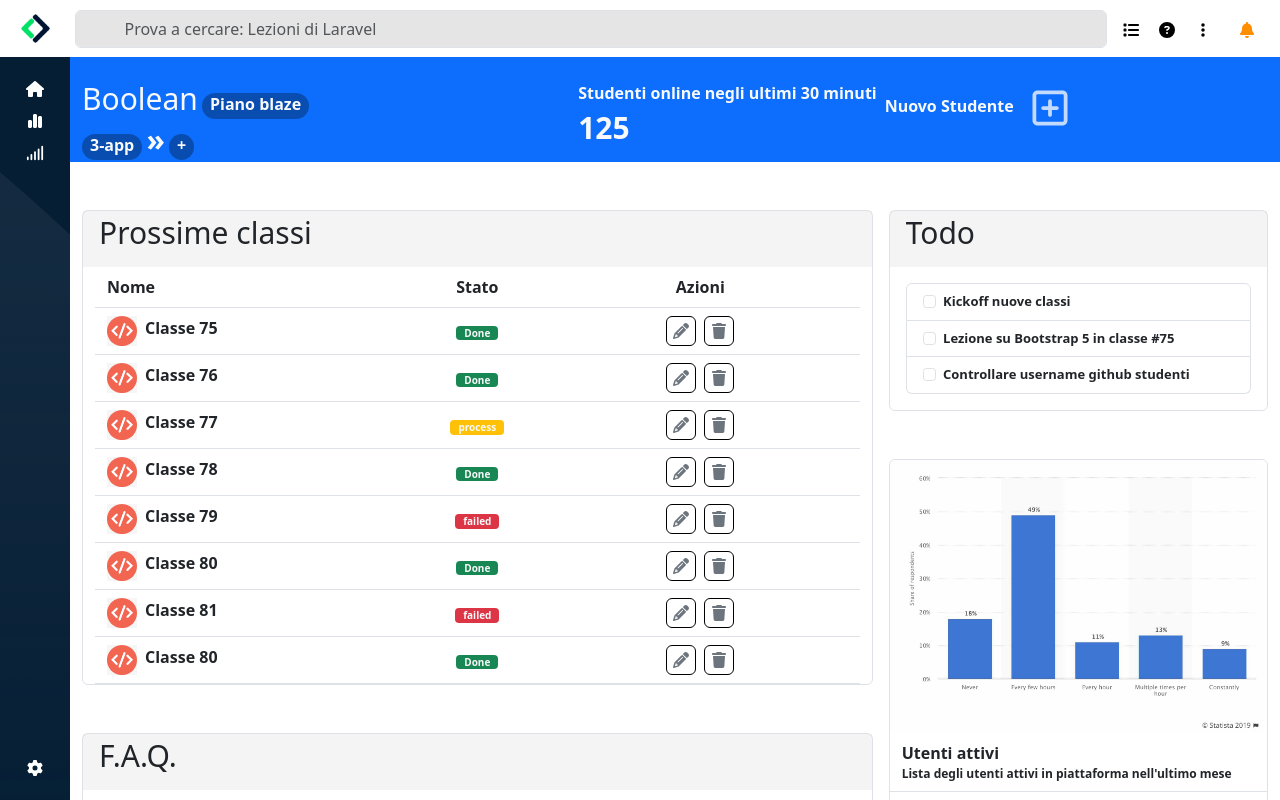
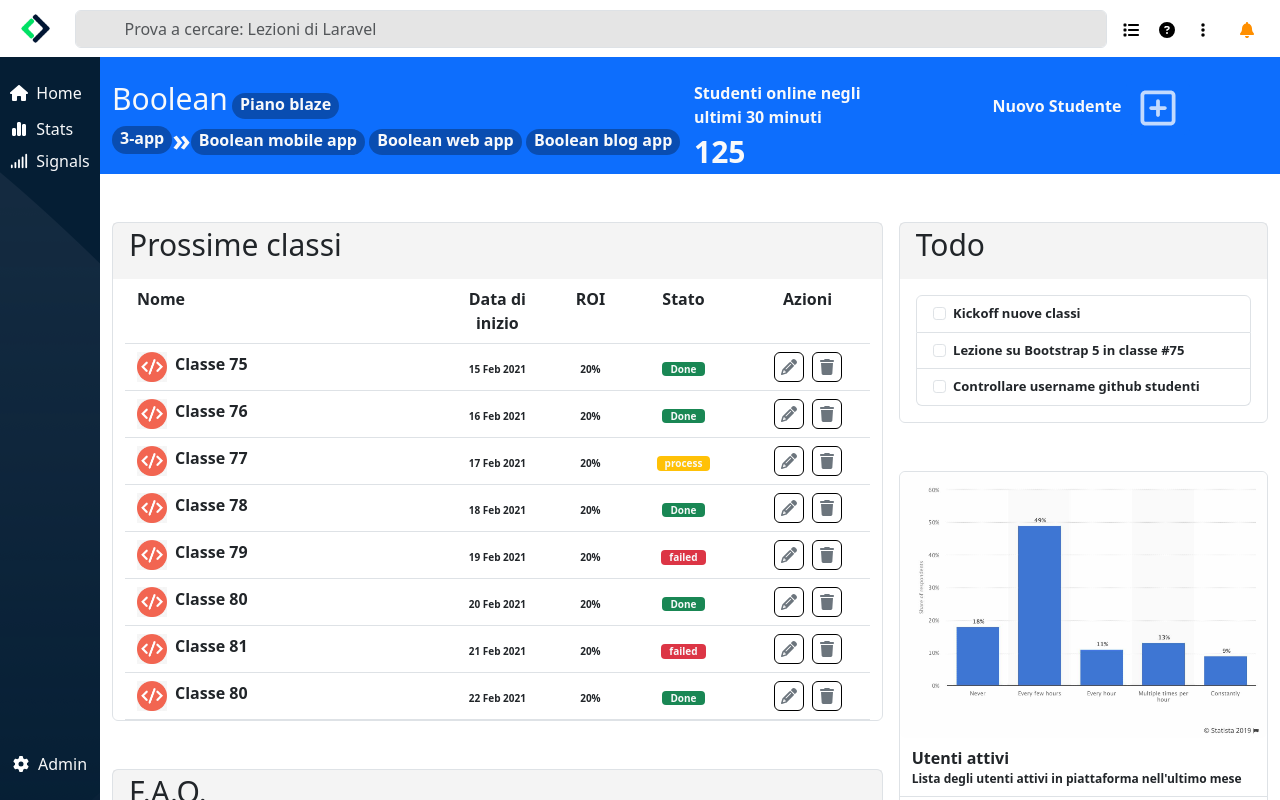
Before and after one commit to AlessioPirrotta/html-css-bootstrap-dashboard, a plain HTML site: page index.html in a window 1280 px wide. Drawn offline with nearby package versions, Linux system fonts and the light colour scheme.

Commit message:
exercise completed

```diff
--- a/assets/css/style.css
+++ b/assets/css/style.css
@@ -53,6 +53,11 @@ img{
     background-image: none;
 }
 
+#offcanvasRight{
+    width: 100%;
+}
+
+
 
 
 /* hover */
@@ -62,3 +67,24 @@ img{
     cursor: pointer;
 
 }
+
+.back_white:hover{
+    background-color: rgba(255, 255, 255, .3);
+    cursor: pointer;
+
+}
+
+
+
+
+@media screen and (min-width: 992px) {
+    #offcanvasRight{
+        width: 75%;
+    }
+
+    .leftbar{
+        width:100px ;
+    }
+
+
+}
--- a/index.html
+++ b/index.html
@@ -37,15 +37,29 @@
   <main>
     <div class="container-fluid d-flex p-0">
     <section class="d-flex">
-      <div class="leftbar d-flex flex-column align-items-center justify-content-between">
-        <div class="d-flex flex-column align-items-center">
-          <svg class="mt-4 mb-2" xmlns="http://www.w3.org/2000/svg" height="16" width="18" fill="white" viewBox="0 0 576 512"><!--!Font Awesome Free 6.5.1 by @fontawesome - https://fontawesome.com License - https://fontawesome.com/license/free Copyright 2023 Fonticons, Inc.--><path d="M575.8 255.5c0 18-15 32.1-32 32.1h-32l.7 160.2c0 2.7-.2 5.4-.5 8.1V472c0 22.1-17.9 40-40 40H456c-1.1 0-2.2 0-3.3-.1c-1.4 .1-2.8 .1-4.2 .1H416 392c-22.1 0-40-17.9-40-40V448 384c0-17.7-14.3-32-32-32H256c-17.7 0-32 14.3-32 32v64 24c0 22.1-17.9 40-40 40H160 128.1c-1.5 0-3-.1-4.5-.2c-1.2 .1-2.4 .2-3.6 .2H104c-22.1 0-40-17.9-40-40V360c0-.9 0-1.9 .1-2.8V287.6H32c-18 0-32-14-32-32.1c0-9 3-17 10-24L266.4 8c7-7 15-8 22-8s15 2 21 7L564.8 231.5c8 7 12 15 11 24z"/></svg>
-          <svg class="my-2" xmlns="http://www.w3.org/2000/svg" height="16" width="18" fill="white" viewBox="0 0 448 512"><!--!Font Awesome Free 6.5.1 by @fontawesome - https://fontawesome.com License - https://fontawesome.com/license/free Copyright 2023 Fonticons, Inc.--><path d="M160 80c0-26.5 21.5-48 48-48h32c26.5 0 48 21.5 48 48V432c0 26.5-21.5 48-48 48H208c-26.5 0-48-21.5-48-48V80zM0 272c0-26.5 21.5-48 48-48H80c26.5 0 48 21.5 48 48V432c0 26.5-21.5 48-48 48H48c-26.5 0-48-21.5-48-48V272zM368 96h32c26.5 0 48 21.5 48 48V432c0 26.5-21.5 48-48 48H368c-26.5 0-48-21.5-48-48V144c0-26.5 21.5-48 48-48z"/></svg>
-          <svg class="my-2" xmlns="http://www.w3.org/2000/svg" height="16" width="18" fill="white" viewBox="0 0 640 512"><!--!Font Awesome Free 6.5.1 by @fontawesome - https://fontawesome.com License - https://fontawesome.com/license/free Copyright 2023 Fonticons, Inc.--><path d="M576 0c17.7 0 32 14.3 32 32V480c0 17.7-14.3 32-32 32s-32-14.3-32-32V32c0-17.7 14.3-32 32-32zM448 96c17.7 0 32 14.3 32 32V480c0 17.7-14.3 32-32 32s-32-14.3-32-32V128c0-17.7 14.3-32 32-32zM352 224V480c0 17.7-14.3 32-32 32s-32-14.3-32-32V224c0-17.7 14.3-32 32-32s32 14.3 32 32zM192 288c17.7 0 32 14.3 32 32V480c0 17.7-14.3 32-32 32s-32-14.3-32-32V320c0-17.7 14.3-32 32-32zM96 416v64c0 17.7-14.3 32-32 32s-32-14.3-32-32V416c0-17.7 14.3-32 32-32s32 14.3 32 32z"/></svg>
+      <div class="leftbar d-flex flex-column align-items-center justify-content-between text-light">
+        <div class="d-flex flex-column align-items-start">
+          <div class="d-flex w-100 justify-content-start align-items-center gap-2 px-1 mt-4 back_white">
+            <svg class=" mb-2" xmlns="http://www.w3.org/2000/svg" height="16" width="18" fill="white" viewBox="0 0 576 512"><!--!Font Awesome Free 6.5.1 by @fontawesome - https://fontawesome.com License - https://fontawesome.com/license/free Copyright 2023 Fonticons, Inc.--><path d="M575.8 255.5c0 18-15 32.1-32 32.1h-32l.7 160.2c0 2.7-.2 5.4-.5 8.1V472c0 22.1-17.9 40-40 40H456c-1.1 0-2.2 0-3.3-.1c-1.4 .1-2.8 .1-4.2 .1H416 392c-22.1 0-40-17.9-40-40V448 384c0-17.7-14.3-32-32-32H256c-17.7 0-32 14.3-32 32v64 24c0 22.1-17.9 40-40 40H160 128.1c-1.5 0-3-.1-4.5-.2c-1.2 .1-2.4 .2-3.6 .2H104c-22.1 0-40-17.9-40-40V360c0-.9 0-1.9 .1-2.8V287.6H32c-18 0-32-14-32-32.1c0-9 3-17 10-24L266.4 8c7-7 15-8 22-8s15 2 21 7L564.8 231.5c8 7 12 15 11 24z"/></svg>
+            <span class=" mb-2 d-none d-lg-block">Home</span>
+          </div>
+          <div class="d-flex w-100 justify-content-start align-items-center gap-2 px-1 back_white">
+            <svg class="my-2" xmlns="http://www.w3.org/2000/svg" height="16" width="18" fill="white" viewBox="0 0 448 512"><!--!Font Awesome Free 6.5.1 by @fontawesome - https://fontawesome.com License - https://fontawesome.com/license/free Copyright 2023 Fonticons, Inc.--><path d="M160 80c0-26.5 21.5-48 48-48h32c26.5 0 48 21.5 48 48V432c0 26.5-21.5 48-48 48H208c-26.5 0-48-21.5-48-48V80zM0 272c0-26.5 21.5-48 48-48H80c26.5 0 48 21.5 48 48V432c0 26.5-21.5 48-48 48H48c-26.5 0-48-21.5-48-48V272zM368 96h32c26.5 0 48 21.5 48 48V432c0 26.5-21.5 48-48 48H368c-26.5 0-48-21.5-48-48V144c0-26.5 21.5-48 48-48z"/></svg>
+            <span class=" d-none d-lg-block">Stats</span>
+          </div>
+
+          <div class="d-flex w-100 justify-content-start align-items-center gap-2 px-1 back_white">
+            <svg class="my-2" xmlns="http://www.w3.org/2000/svg" height="16" width="18" fill="white" viewBox="0 0 640 512"><!--!Font Awesome Free 6.5.1 by @fontawesome - https://fontawesome.com License - https://fontawesome.com/license/free Copyright 2023 Fonticons, Inc.--><path d="M576 0c17.7 0 32 14.3 32 32V480c0 17.7-14.3 32-32 32s-32-14.3-32-32V32c0-17.7 14.3-32 32-32zM448 96c17.7 0 32 14.3 32 32V480c0 17.7-14.3 32-32 32s-32-14.3-32-32V128c0-17.7 14.3-32 32-32zM352 224V480c0 17.7-14.3 32-32 32s-32-14.3-32-32V224c0-17.7 14.3-32 32-32s32 14.3 32 32zM192 288c17.7 0 32 14.3 32 32V480c0 17.7-14.3 32-32 32s-32-14.3-32-32V320c0-17.7 14.3-32 32-32zM96 416v64c0 17.7-14.3 32-32 32s-32-14.3-32-32V416c0-17.7 14.3-32 32-32s32 14.3 32 32z"/></svg>
+            <span class=" d-none d-lg-block">Signals</span>
+          </div>
+
+
+
         </div>
 
-        <div>
-          <svg class="mb-4" xmlns="http://www.w3.org/2000/svg" height="16" width="18" fill="white" viewBox="0 0 512 512"><!--!Font Awesome Free 6.5.1 by @fontawesome - https://fontawesome.com License - https://fontawesome.com/license/free Copyright 2023 Fonticons, Inc.--><path d="M495.9 166.6c3.2 8.7 .5 18.4-6.4 24.6l-43.3 39.4c1.1 8.3 1.7 16.8 1.7 25.4s-.6 17.1-1.7 25.4l43.3 39.4c6.9 6.2 9.6 15.9 6.4 24.6c-4.4 11.9-9.7 23.3-15.8 34.3l-4.7 8.1c-6.6 11-14 21.4-22.1 31.2c-5.9 7.2-15.7 9.6-24.5 6.8l-55.7-17.7c-13.4 10.3-28.2 18.9-44 25.4l-12.5 57.1c-2 9.1-9 16.3-18.2 17.8c-13.8 2.3-28 3.5-42.5 3.5s-28.7-1.2-42.5-3.5c-9.2-1.5-16.2-8.7-18.2-17.8l-12.5-57.1c-15.8-6.5-30.6-15.1-44-25.4L83.1 425.9c-8.8 2.8-18.6 .3-24.5-6.8c-8.1-9.8-15.5-20.2-22.1-31.2l-4.7-8.1c-6.1-11-11.4-22.4-15.8-34.3c-3.2-8.7-.5-18.4 6.4-24.6l43.3-39.4C64.6 273.1 64 264.6 64 256s.6-17.1 1.7-25.4L22.4 191.2c-6.9-6.2-9.6-15.9-6.4-24.6c4.4-11.9 9.7-23.3 15.8-34.3l4.7-8.1c6.6-11 14-21.4 22.1-31.2c5.9-7.2 15.7-9.6 24.5-6.8l55.7 17.7c13.4-10.3 28.2-18.9 44-25.4l12.5-57.1c2-9.1 9-16.3 18.2-17.8C227.3 1.2 241.5 0 256 0s28.7 1.2 42.5 3.5c9.2 1.5 16.2 8.7 18.2 17.8l12.5 57.1c15.8 6.5 30.6 15.1 44 25.4l55.7-17.7c8.8-2.8 18.6-.3 24.5 6.8c8.1 9.8 15.5 20.2 22.1 31.2l4.7 8.1c6.1 11 11.4 22.4 15.8 34.3zM256 336a80 80 0 1 0 0-160 80 80 0 1 0 0 160z"/></svg>
+        <div class="d-flex w-100 justify-content-center justify-content-lg-start align-items-center gap-2 px-1 back_white mb-4 ms-lg-3 ">
+          <svg xmlns="http://www.w3.org/2000/svg" height="16" width="18" fill="white" viewBox="0 0 512 512"><!--!Font Awesome Free 6.5.1 by @fontawesome - https://fontawesome.com License - https://fontawesome.com/license/free Copyright 2023 Fonticons, Inc.--><path d="M495.9 166.6c3.2 8.7 .5 18.4-6.4 24.6l-43.3 39.4c1.1 8.3 1.7 16.8 1.7 25.4s-.6 17.1-1.7 25.4l43.3 39.4c6.9 6.2 9.6 15.9 6.4 24.6c-4.4 11.9-9.7 23.3-15.8 34.3l-4.7 8.1c-6.6 11-14 21.4-22.1 31.2c-5.9 7.2-15.7 9.6-24.5 6.8l-55.7-17.7c-13.4 10.3-28.2 18.9-44 25.4l-12.5 57.1c-2 9.1-9 16.3-18.2 17.8c-13.8 2.3-28 3.5-42.5 3.5s-28.7-1.2-42.5-3.5c-9.2-1.5-16.2-8.7-18.2-17.8l-12.5-57.1c-15.8-6.5-30.6-15.1-44-25.4L83.1 425.9c-8.8 2.8-18.6 .3-24.5-6.8c-8.1-9.8-15.5-20.2-22.1-31.2l-4.7-8.1c-6.1-11-11.4-22.4-15.8-34.3c-3.2-8.7-.5-18.4 6.4-24.6l43.3-39.4C64.6 273.1 64 264.6 64 256s.6-17.1 1.7-25.4L22.4 191.2c-6.9-6.2-9.6-15.9-6.4-24.6c4.4-11.9 9.7-23.3 15.8-34.3l4.7-8.1c6.6-11 14-21.4 22.1-31.2c5.9-7.2 15.7-9.6 24.5-6.8l55.7 17.7c13.4-10.3 28.2-18.9 44-25.4l12.5-57.1c2-9.1 9-16.3 18.2-17.8C227.3 1.2 241.5 0 256 0s28.7 1.2 42.5 3.5c9.2 1.5 16.2 8.7 18.2 17.8l12.5 57.1c15.8 6.5 30.6 15.1 44 25.4l55.7-17.7c8.8-2.8 18.6-.3 24.5 6.8c8.1 9.8 15.5 20.2 22.1 31.2l4.7 8.1c6.1 11 11.4 22.4 15.8 34.3zM256 336a80 80 0 1 0 0-160 80 80 0 1 0 0 160z"/></svg>
+          <span class=" d-none d-lg-block">Admin</span>
         </div>
 
       </div>
@@ -54,12 +68,11 @@
 
     <section class="container-fluid p-0  overflow-auto">
       <div class="container-fluid  text-light" style="height: 280px;">
-        <div class="row fw-semibold bg-primary flex-column flex-md-row align-items-start pt-4 gap-1 ">
-          <div class="col-md-3 order-md-3 p-md-0">
+        <div class="row fw-semibold bg-primary flex-column flex-md-row  align-items-start pt-4 gap-1 ">
+          <div class="col-md-3 order-md-3 p-md-0 text-md-end">
             <span class="">Nuovo Studente</span>
-            <button class="btn btn-primary" type="button" data-bs-toggle="offcanvas" data-bs-target="#offcanvasRight" aria-controls="offcanvasRight"><svg class="opacity-75" xmlns="http://www.w3.org/2000/svg" height="40" width="38" fill="white
-              " viewBox="0 0 448 512"><path d="M64 80c-8.8 0-16 7.2-16 16V416c0 8.8 7.2 16 16 16H384c8.8 0 16-7.2 16-16V96c0-8.8-7.2-16-16-16H64zM0 96C0 60.7 28.7 32 64 32H384c35.3 0 64 28.7 64 64V416c0 35.3-28.7 64-64 64H64c-35.3 0-64-28.7-64-64V96zM200 344V280H136c-13.3 0-24-10.7-24-24s10.7-24 24-24h64V168c0-13.3 10.7-24 24-24s24 10.7 24 24v64h64c13.3 0 24 10.7 24 24s-10.7 24-24 24H248v64c0 13.3-10.7 24-24 24s-24-10.7-24-24z"/></svg></button>
-              <div style="width: 70%;" class="offcanvas offcanvas-end" tabindex="-1" id="offcanvasRight" aria-labelledby="offcanvasRightLabel">
+            <button class="btn btn-primary" type="button" data-bs-toggle="offcanvas" data-bs-target="#offcanvasRight" aria-controls="offcanvasRight"><svg class="opacity-75" xmlns="http://www.w3.org/2000/svg" height="40" width="38" fill="white" viewBox="0 0 448 512"><path d="M64 80c-8.8 0-16 7.2-16 16V416c0 8.8 7.2 16 16 16H384c8.8 0 16-7.2 16-16V96c0-8.8-7.2-16-16-16H64zM0 96C0 60.7 28.7 32 64 32H384c35.3 0 64 28.7 64 64V416c0 35.3-28.7 64-64 64H64c-35.3 0-64-28.7-64-64V96zM200 344V280H136c-13.3 0-24-10.7-24-24s10.7-24 24-24h64V168c0-13.3 10.7-24 24-24s24 10.7 24 24v64h64c13.3 0 24 10.7 24 24s-10.7 24-24 24H248v64c0 13.3-10.7 24-24 24s-24-10.7-24-24z"/></svg></button>
+              <div  class="offcanvas offcanvas-end " tabindex="-1" id="offcanvasRight" aria-labelledby="offcanvasRightLabel">
                 <div class="offcanvas-header">
                   <h5 class="offcanvas-title" id="offcanvasRightLabel">Offcanvas right</h5>
                   <button type="button" class="btn-close" data-bs-dismiss="offcanvas" aria-label="Close"></button>
@@ -68,11 +81,11 @@
                   <form class="row g-3">
                     <div class="row g-3">
                       <div class="col">
-                        <label for="inputName4" class="form-label">Name</label>
+                        <label for="inputName4" class="form-label">Nome</label>
                         <input type="text" class="form-control" placeholder="First name" aria-label="First name">
                       </div>
                       <div class="col">
-                        <label for="inputSurname4" class="form-label">Cognome</label>
+                        <label for="inputLastname4" class="form-label">Cognome</label>
                         <input type="text" class="form-control" placeholder="Last name" aria-label="Last name">
                       </div>
                     </div>
@@ -123,21 +136,27 @@
               </div>
           </div>
 
-          <div class="col-md-5 pe-md-0">
+          <div class="col-md-4 col-xl-6 pe-md-0">
             <div>
               <h2 style="font-size: 30px;" class="d-inline-block mb-0">Boolean</h2>
               <span class="_op rounded-5 px-2 pb-1">Piano blaze</span>
             </div>
 
-            <div>
+            <div class="d-flex align-items-center">
               <span class="_op rounded-5 px-2 pb-1">3-app</span>
               <span style="font-size: 30px;">»</span>
-              <span class="_op rounded-5 px-2 pb-1">+</span>
+              <span class="_op rounded-5 px-2 pb-1 d-xl-none">+</span>
+              <div class="d-flex flex-wrap d-none d-xl-block">
+                <div></div>
+                <span class="_op rounded-5 px-2 pb-1">Boolean mobile app</span>
+                <span class="_op rounded-5 px-2 pb-1">Boolean web app</span>
+                <span class="_op rounded-5 px-2 pb-1">Boolean blog app</span>
+              </div>
 
             </div>
 
           </div>
-          <div class=" col-md-3 d-flex flex-column mt-3 mt-md-0 p-md-0">
+          <div class=" col-md-3 col-xl-2 d-flex flex-column mt-3 mt-md-0 p-md-0">
             <span>Studenti online negli ultimi 30 minuti</span>
             <span style="font-size: 30px;">125</span>
           </div>
@@ -154,6 +173,12 @@
                   <div class="col-5  ">
                     <span>Nome</span>
                   </div>
+                  <div class="col-2 text-center d-none d-lg-block">
+                    <span>Data di inizio</span>
+                  </div>
+                  <div class="col-1 text-center d-none d-lg-block">
+                    <span>ROI</span>
+                  </div>
                   <div class="col-2 text-center">
                     <span>Stato</span>
                   </div>
@@ -167,6 +192,12 @@
                   <div class="col-5 d-flex">
                     <img class="me-2" style="width: 30px; height: 30px;" src="./assets/img/class-avatar.jpg" alt="">
                     <span>Classe 75</span>
+                  </div>
+                  <div class="col-2 text-center d-none d-lg-block">
+                    <span style="font-size:10px;" class="">15 Feb 2021</span>
+                  </div>
+                  <div class="col-1 text-center d-none d-lg-block">
+                    <span style="font-size:10px;" class="">20%</span>
                   </div>
                   <div class="col-2 text-center text-light">
                     <span style="font-size:10px;" class="bg-success rounded-1 px-2 lh-sm">Done</span>
@@ -186,6 +217,12 @@
                     <img class="me-2" style="width: 30px; height: 30px;" src="./assets/img/class-avatar.jpg" alt="">
                     <span>Classe 76</span>
                   </div>
+                  <div class="col-2 text-center d-none d-lg-block">
+                    <span style="font-size:10px;" class="">16 Feb 2021</span>
+                  </div>
+                  <div class="col-1 text-center d-none d-lg-block">
+                    <span style="font-size:10px;" class="">20%</span>
+                  </div>
                   <div class="col-2 text-center text-light">
                     <span style="font-size:10px;" class="bg-success rounded-1 px-2 lh-sm">Done</span>
                   </div>
@@ -202,6 +239,12 @@
                   <div class="col-5 d-flex">
                     <img class="me-2" style="width: 30px; height: 30px;" src="./assets/img/class-avatar.jpg" alt="">
                     <span>Classe 77</span>
+                  </div>
+                  <div class="col-2 text-center d-none d-lg-block">
+                    <span style="font-size:10px;" class="">17 Feb 2021</span>
+                  </div>
+                  <div class="col-1 text-center d-none d-lg-block">
+                    <span style="font-size:10px;" class="">20%</span>
                   </div>
                   <div class="col-2 text-center text-light">
                     <span style="font-size:10px; padding-bottom: 1px;" class="bg-warning rounded-1 px-2 lh-sm">process</span>
@@ -221,6 +264,12 @@
                     <img class="me-2" style="width: 30px; height: 30px;" src="./assets/img/class-avatar.jpg" alt="">
                     <span>Classe 78</span>
                   </div>
+                  <div class="col-2 text-center d-none d-lg-block">
+                    <span style="font-size:10px;" class="">18 Feb 2021</span>
+                  </div>
+                  <div class="col-1 text-center d-none d-lg-block">
+                    <span style="font-size:10px;" class="">20%</span>
+                  </div>
                   <div class="col-2 text-center text-light">
                     <span style="font-size:10px;" class="bg-success rounded-1 px-2 lh-sm">Done</span>
                   </div>
@@ -237,6 +286,12 @@
                   <div class="col-5 d-flex">
                     <img class="me-2" style="width: 30px; height: 30px;" src="./assets/img/class-avatar.jpg" alt="">
                     <span>Classe 79</span>
+                  </div>
+                  <div class="col-2 text-center d-none d-lg-block">
+                    <span style="font-size:10px;" class="">19 Feb 2021</span>
+                  </div>
+                  <div class="col-1 text-center d-none d-lg-block">
+                    <span style="font-size:10px;" class="">20%</span>
                   </div>
                   <div class="col-2 text-center text-light">
                     <span style="font-size:10px; padding-bottom: 1px;" class="bg-danger rounded-1 px-2 lh-sm">failed</span>
@@ -256,6 +311,12 @@
                     <img class="me-2" style="width: 30px; height: 30px;" src="./assets/img/class-avatar.jpg" alt="">
                     <span>Classe 80</span>
                   </div>
+                  <div class="col-2 text-center d-none d-lg-block">
+                    <span style="font-size:10px;" class="">20 Feb 2021</span>
+                  </div>
+                  <div class="col-1 text-center d-none d-lg-block">
+                    <span style="font-size:10px;" class="">20%</span>
+                  </div>
                   <div class="col-2 text-center text-light">
                     <span style="font-size:10px;" class="bg-success rounded-1 px-2 lh-sm">Done</span>
                   </div>
@@ -272,6 +333,12 @@
                   <div class="col-5 d-flex">
                     <img class="me-2" style="width: 30px; height: 30px;" src="./assets/img/class-avatar.jpg" alt="">
                     <span>Classe 81</span>
+                  </div>
+                  <div class="col-2 text-center d-none d-lg-block">
+                    <span style="font-size:10px;" class="">21 Feb 2021</span>
+                  </div>
+                  <div class="col-1 text-center d-none d-lg-block">
+                    <span style="font-size:10px;" class="">20%</span>
                   </div>
                   <div class="col-2 text-center text-light">
                     <span style="font-size:10px; padding-bottom: 1px;" class="bg-danger rounded-1 px-2 lh-sm">failed</span>
@@ -291,6 +358,12 @@
                     <img class="me-2" style="width: 30px; height: 30px;" src="./assets/img/class-avatar.jpg" alt="">
                     <span>Classe 80</span>
                   </div>
+                  <div class="col-2 text-center d-none d-lg-block">
+                    <span style="font-size:10px;" class="">22 Feb 2021</span>
+                  </div>
+                  <div class="col-1 text-center d-none d-lg-block">
+                    <span style="font-size:10px;" class="">20%</span>
+                  </div>
                   <div class="col-2 text-center text-light">
                     <span style="font-size:10px;" class="bg-success rounded-1 px-2 lh-sm">Done</span>
                   </div>
@@ -307,7 +380,7 @@
 
             <!-- Faq -->
 
-            <div class="container-fluid border rounded mt-5 p-0 text-dark ">
+            <div class="container-fluid border rounded mt-5 p-0 text-dark">
               <h2 style="font-size: 30px;"  class="_op1 mb-0 px-3 pt-1 pb-3">F.A.Q.</h2>
               <div class="container text-center px-4 ">
                 <div class="accordion accordion-flush" id="accordionFlushExample">
@@ -345,7 +418,10 @@
               </div>
             </div>
           </div>
+
+
           <!-- todo -->
+
           <div class="d-flex flex-column">
             <div class="container-fluid border rounded mt-5 p-0 text-dark ">
               <h2 style="font-size: 30px;"  class="_op1 mb-0 px-3 pt-1 pb-3">Todo</h2>
@@ -367,9 +443,10 @@
               </div>
             </div>
 
+
            <!-- Diagram -->
 
-            <div class="container-fluid border rounded mt-5 p-0 text-dark ">
+            <div style="margin-bottom: 100px;"  class="container-fluid border rounded mt-5 p-0 text-dark">
               <img class="img-fluid rounded " src="./assets/img/stats.jpeg" alt="">
               <div class="container text-center mb-2">
                 <div class="row py-2 text-start fw-semibold border-bottom align-items-start">
```
